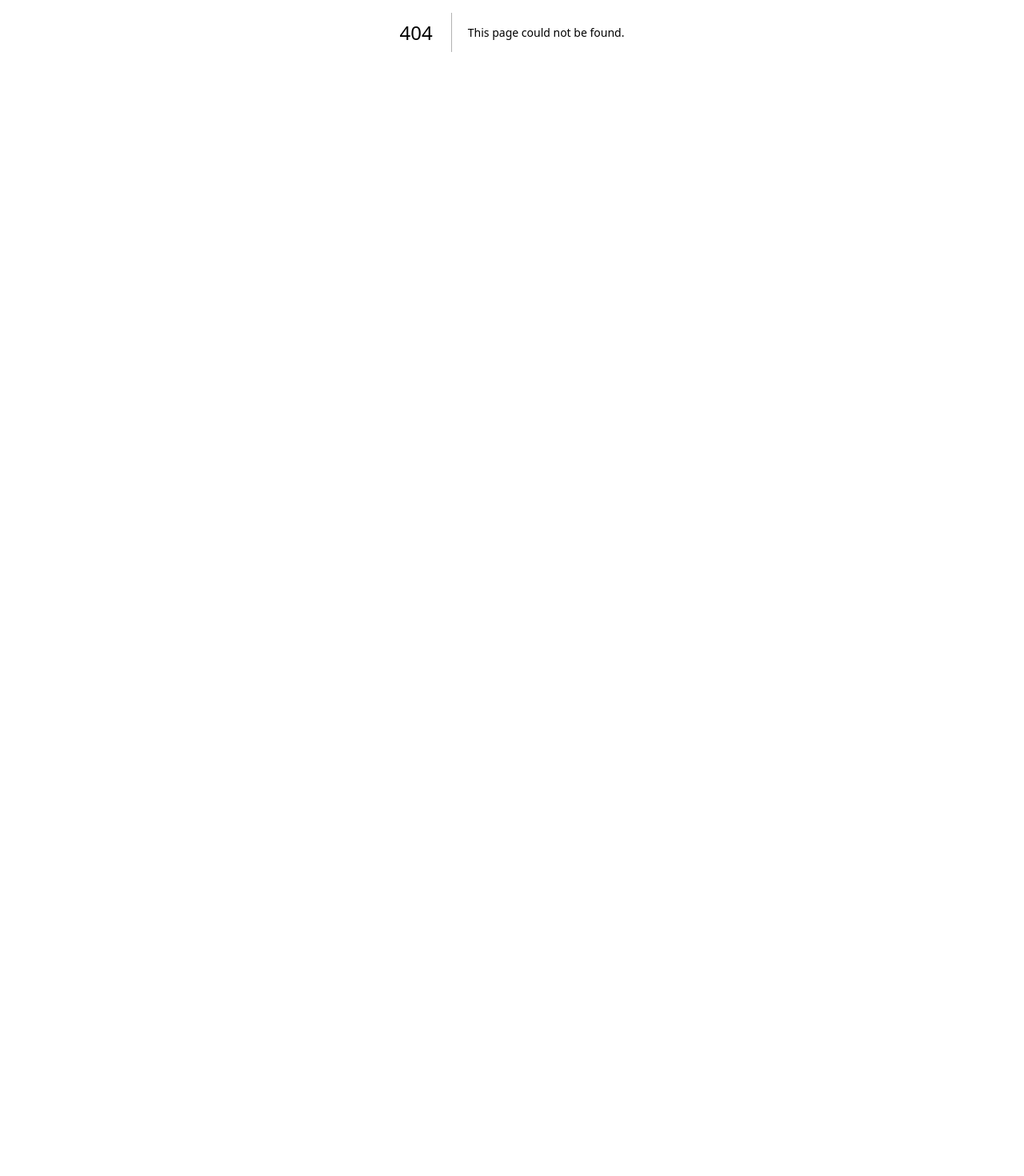
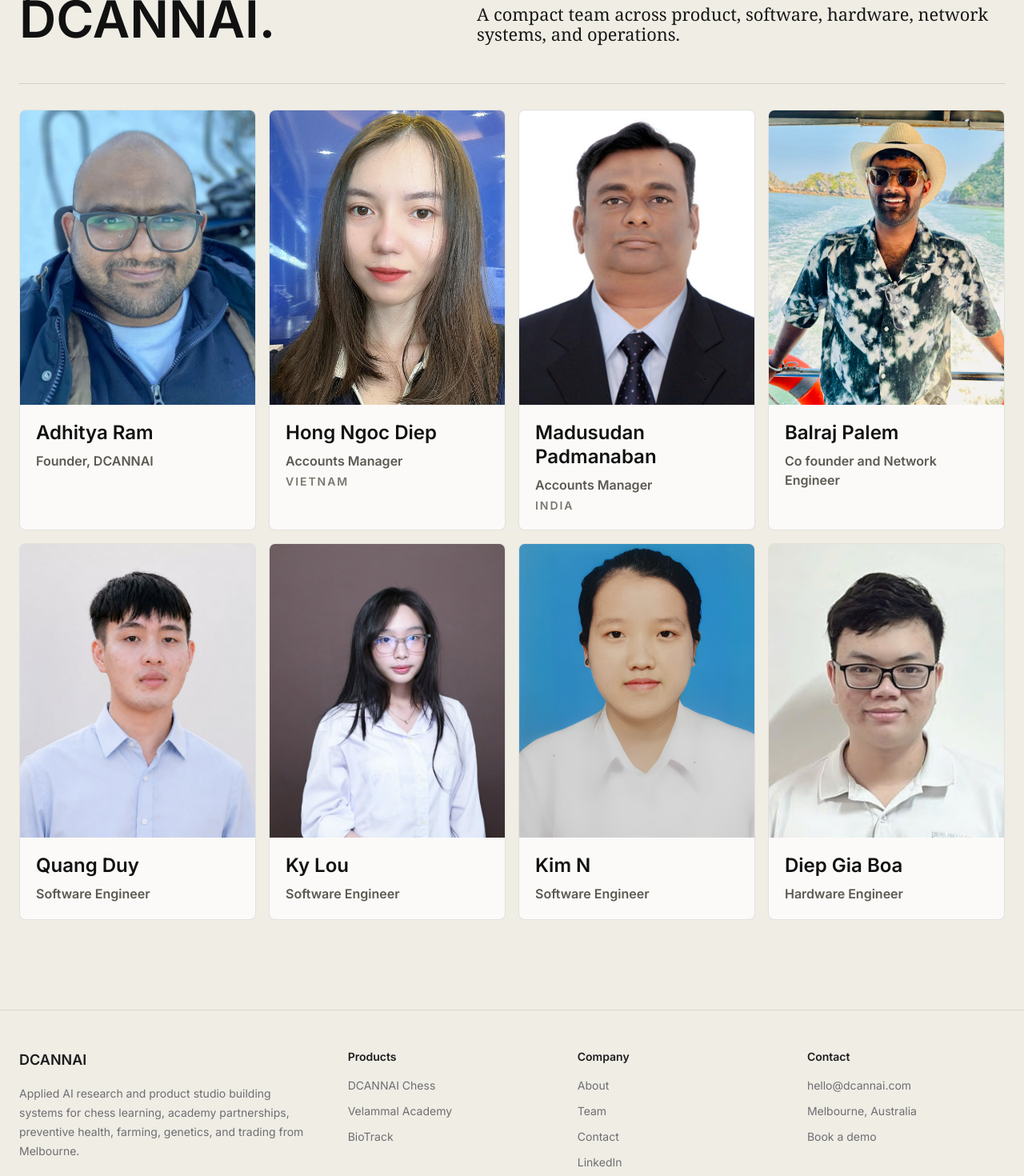
Before and after one commit to Roboromeo1/dcann-landing, a Next.js app: page /team in a window 1280 px wide. Before the commit this address had no page. Shown: the part 360-1830 px from the top of the page at 80% size. Before the commit the page ends 800 px from the top, so only its background shows below. Built offline with nearby package versions, Linux system fonts and the light colour scheme.

Commit message:
Move team to standalone page

```diff
--- a/src/app/page.tsx
+++ b/src/app/page.tsx
@@ -2,7 +2,6 @@ import Header from '@/components/Header';
 import Hero from '@/components/Hero';
 import Services from '@/components/Services';
 import Stats from '@/components/Stats';
-import Team from '@/components/Team';
 import Footer from '@/components/Footer';
 import ContactForm from '@/components/contact/ContactForm';
 
@@ -14,7 +13,6 @@ export default function Home() {
         <Hero />
         <Services />
         <Stats />
-        <Team />
         <section id="contact" className="bg-[#111111] px-5 py-20 text-white md:px-6 md:py-28">
           <div className="mx-auto grid max-w-[1500px] gap-12 lg:grid-cols-[0.9fr_1.1fr] lg:items-start">
             <div className="max-w-2xl">
--- /dev/null
+++ b/src/app/team/page.tsx
@@ -0,0 +1,21 @@
+import type { Metadata } from 'next';
+import Header from '@/components/Header';
+import Team from '@/components/Team';
+import Footer from '@/components/Footer';
+
+export const metadata: Metadata = {
+  title: 'Team - DCANNAI',
+  description: 'Meet the DCANNAI team across product, software, hardware, network systems, and operations.'
+};
+
+export default function TeamPage() {
+  return (
+    <>
+      <Header />
+      <main className="pt-[72px]">
+        <Team />
+      </main>
+      <Footer />
+    </>
+  );
+}
--- a/src/components/Footer.tsx
+++ b/src/components/Footer.tsx
@@ -42,6 +42,9 @@ export default function Footer() {
             <Link href="/about" className="hover:text-[#1d1d1f]">
               About
             </Link>
+            <Link href="/team" className="hover:text-[#1d1d1f]">
+              Team
+            </Link>
             <Link href="/contact" className="hover:text-[#1d1d1f]">
               Contact
             </Link>
--- a/src/components/Header.tsx
+++ b/src/components/Header.tsx
@@ -6,7 +6,6 @@ import Link from 'next/link';
 const navItems = [
   { label: 'Research', href: '/#research' },
   { label: 'Products', href: '/#products' },
-  { label: 'Team', href: '/#team' },
   { label: 'BioTrack', href: 'https://biotrack.dcannai.com', external: true },
   { label: 'Chess', href: 'https://chess.dcannai.com', external: true },
   { label: 'Velammal', href: 'https://chess.dcannai.com/s/velammal-chess-academy', external: true },
--- a/src/components/Team.tsx
+++ b/src/components/Team.tsx
@@ -25,9 +25,10 @@ const teamMembers: TeamMember[] = [
   },
   {
     name: 'Madusudan Padmanaban',
-    role: 'Accounts Executive',
+    role: 'Accounts Manager',
     location: 'India',
-    initials: 'MP'
+    image: '/media/team/madusudan-padmanaban.jpeg',
+    imagePosition: 'center 18%'
   },
   {
     name: 'Balraj Palem',
```
Also changed, not shown: public/media/team/madusudan-padmanaban.jpeg (added).
